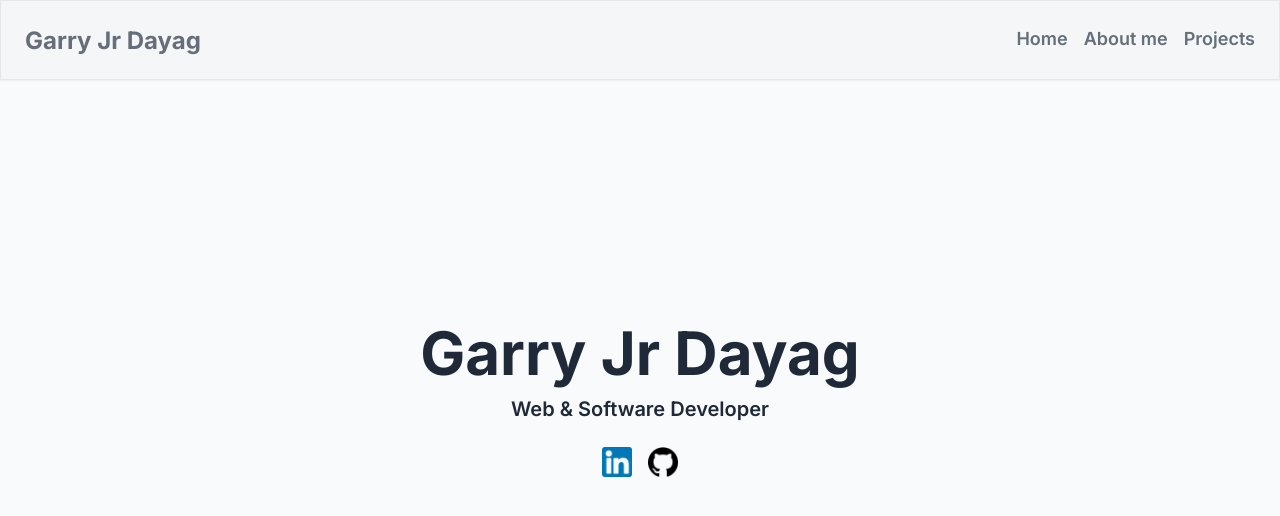
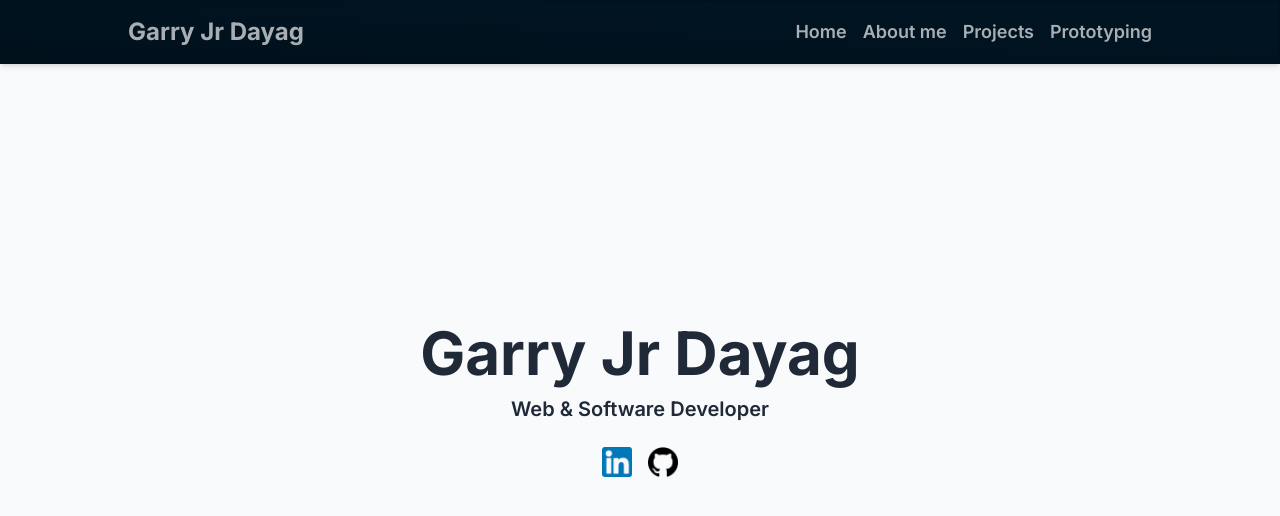
Before and after one commit to garryloopy/my-portfolio, a Next.js app: page / in a window 1280 px wide. Shown: the top 516 px of the page. Built offline with nearby package versions, Linux system fonts and the light colour scheme.

Commit message:
Create/update in components

```diff
--- /dev/null
+++ b/app/components/ColorPalette.js
@@ -0,0 +1,12 @@
+export default function ColorPalette() {
+  return (
+    <div className="fixed bottom-4 right-4 bg-gray-300/95 p-4 rounded-md flex flex-row gap-4">
+      <div className="w-20 h-20 flex flex-col items-center rounded-t-md overflow-hidden">
+        <div className="flex-1 h-full w-full bg-[#C6AB84]"></div>
+        <div>
+          <p className="text-sm font-semibold text-gray-950">#C6AB84</p>
+        </div>
+      </div>
+    </div>
+  );
+}
--- /dev/null
+++ b/app/components/Footer.js
@@ -0,0 +1,12 @@
+export default function Footer() {
+  return (
+    <footer className="flex flex-col items-center w-full py-12">
+      <p className="text-base font-medium text-gray-300/90">
+        Built and designed by - Garry Jr Dayag
+      </p>
+      <p className="text-base font-medium text-gray-300/90">
+        All rights reserved. ©
+      </p>
+    </footer>
+  );
+}
--- a/app/components/NavBar.js
+++ b/app/components/NavBar.js
@@ -1,45 +1,58 @@
 "use client";
 
-import Link from "next/link"
-import { motion } from "framer-motion"
-
-import { useScroll, useMotionValueEvent } from "framer-motion"
-
+import Link from "next/link";
+import { motion } from "framer-motion";
 
 export default function NavBar() {
-    const { scrollY } = useScroll();
-
-    useMotionValueEvent(scrollY, "change", (latest) => {
-    console.log("Page scroll: ", latest)
-    })
-
   return (
-        <header className={`bg-gray-100 ${scrollY > 0 ? "bg-gray-950" : "bg-opacity-70"} h-20 flex flex-row justify-between p-6 overflow-hidden border shadow-sm fixed w-full`}>
-            <motion.div
-                            initial={{opacity:0.75}}
-                            whileHover={{opacity:1}}>
-                <Link className="font-bold text-2xl text-gray-700 hover:text-gray-800" href="/">Garry Jr Dayag</Link>
+    <header
+      className="bg-gradient-to-tr from-[#00111C] to-[#001523]
+      h-16 flex flex-row justify-center items-center px-6 shadow-md border border-[#00111C]  fixed top-0 w-full"
+    >
+      <div className="flex flex-row justify-between items-center w-[64rem] h-full bg-opacity-100">
+        <motion.div initial={{ opacity: 0.75 }} whileHover={{ opacity: 1 }}>
+          <Link
+            className="font-bold text-2xl text-gray-50/90 hover:text-[gray-100]/90"
+            href="/"
+          >
+            Garry Jr Dayag
+          </Link>
         </motion.div>
         <div className="flex flex-row gap-4">
-                <motion.div
-                initial={{opacity:0.75}}
-                whileHover={{opacity:1}}
+          <motion.div initial={{ opacity: 0.75 }} whileHover={{ opacity: 1 }}>
+            <Link
+              className="font-semibold text-lg text-gray-50/90 hover:text-gray-100/90"
+              href="/"
             >
-                    <Link className="font-semibold text-lg text-gray-700 hover:text-gray-800" href="/">Home</Link>
+              Home
+            </Link>
           </motion.div>
-                <motion.div
-                initial={{opacity:0.75}}
-                whileHover={{opacity:1}}
+          <motion.div initial={{ opacity: 0.75 }} whileHover={{ opacity: 1 }}>
+            <Link
+              className="font-semibold text-lg text-gray-50/90 hover:text-gray-100/90"
+              href="/"
             >
-                    <Link className="font-semibold text-lg text-gray-700 hover:text-gray-800" href="/about-me">About me</Link>
+              About me
+            </Link>
           </motion.div>
-                <motion.div
-                initial={{opacity:0.75}}
-                whileHover={{opacity:1}}
+          <motion.div initial={{ opacity: 0.75 }} whileHover={{ opacity: 1 }}>
+            <Link
+              className="font-semibold text-lg text-gray-50/90 hover:text-gray-100/90"
+              href="/"
             >
-                    <Link className="font-semibold text-lg text-gray-700 hover:text-gray-800" href="/projects">Projects</Link>
+              Projects
+            </Link>
+          </motion.div>
+          <motion.div initial={{ opacity: 0.75 }} whileHover={{ opacity: 1 }}>
+            <Link
+              className="font-semibold text-lg text-gray-50/90 hover:text-gray-100/90"
+              href="/prototyping"
+            >
+              Prototyping
+            </Link>
           </motion.div>
         </div>
+      </div>
     </header>
-    )
+  );
 }
--- a/app/components/Page.js
+++ /dev/null
@@ -1,7 +0,0 @@
-export default function PageLayout({children, className}) {
-    return (
-        <main>
-            {children}
-        </main>
-    )
-}
```
Lines whose indentation alone changed are shown as unchanged.
